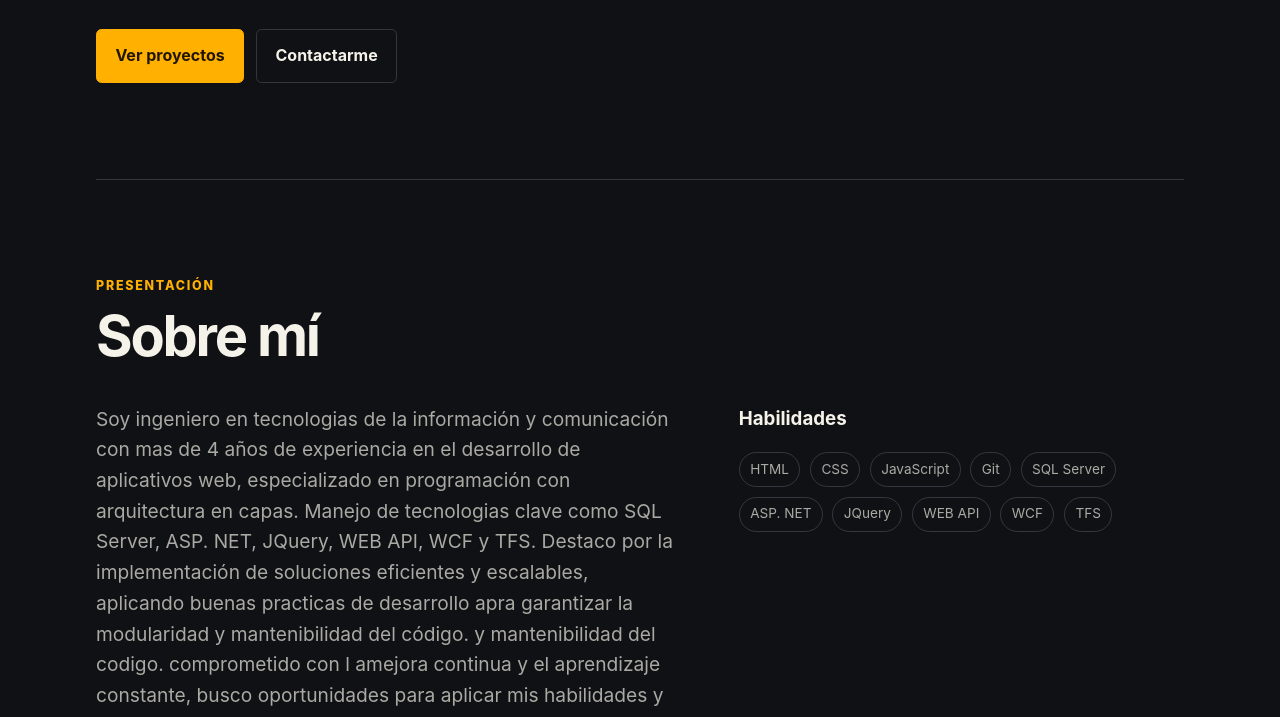
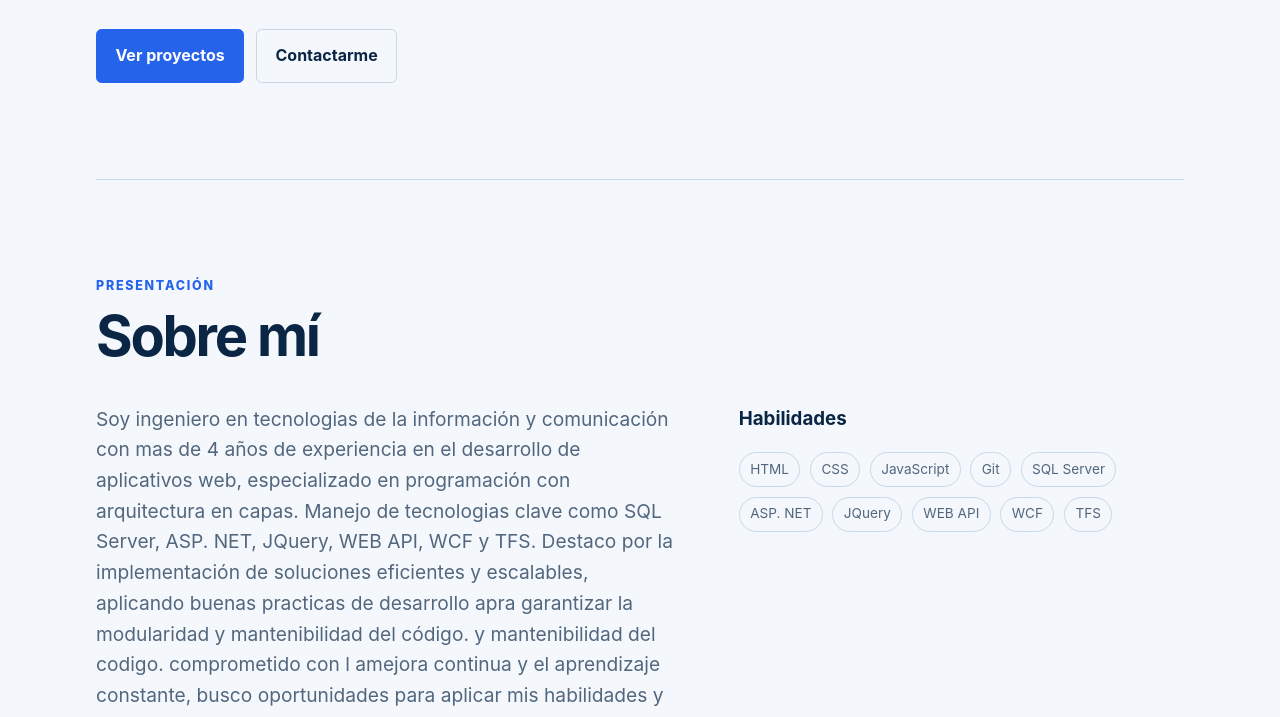
Before and after one commit to jmezquite/portafolio, a plain HTML site: page index.html in a window 1280 px wide. Shown: the part 596-1313 px from the top of the page. Drawn offline with Linux system fonts and the light colour scheme.

Commit message:
Aplicar paleta profesional azul
Co-authored-by: Copilot <223556219+Copilot@users.noreply.github.com>

```diff
--- a/styles.css
+++ b/styles.css
@@ -1,13 +1,13 @@
 :root {
-  color-scheme: dark;
-  --background: #101114;
-  --surface: #191b20;
-  --surface-hover: #22252c;
-  --text: #f5f2ea;
-  --muted: #aaa9a4;
-  --accent: #ffb000;
-  --accent-dark: #211700;
-  --border: #343740;
+  color-scheme: light;
+  --background: #f4f8fc;
+  --surface: #ffffff;
+  --surface-hover: #eaf2fb;
+  --text: #0b2545;
+  --muted: #52667d;
+  --accent: #2563eb;
+  --accent-dark: #ffffff;
+  --border: #c9d8e8;
   --max-width: 68rem;
 }
 
@@ -196,7 +196,7 @@ h2 {
 
 .project-card:hover {
   background: var(--surface-hover);
-  border-color: #525763;
+  border-color: #7ea6d1;
 }
 
 .project-number,
@@ -290,7 +290,7 @@ h2 {
     border: 1px solid var(--border);
     border-radius: 0.5rem;
     background: var(--surface);
-    box-shadow: 0 1rem 3rem rgb(0 0 0 / 0.3);
+    box-shadow: 0 1rem 3rem rgb(11 37 69 / 0.18);
   }
 
   .site-navigation.is-open {
```
